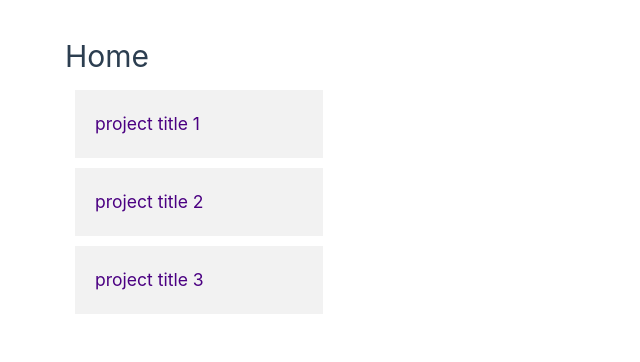
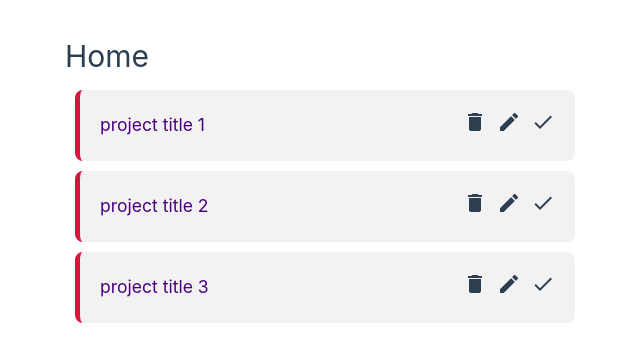
Before and after one commit to MadThura/project-planner, a Vue app: page / in a window 1280 px wide. Shown: the top 362 px of the page, without its empty margins (307-947 px from the left). Built offline with nearby package versions, Linux system fonts and the light colour scheme; data requests are answered from the project's data file.

Commit message:
adding css and icons

```diff
--- a/index.html
+++ b/index.html
@@ -2,8 +2,10 @@
 <html lang="en">
   <head>
     <meta charset="UTF-8">
-    <link rel="icon" href="/favicon.ico">
+    <!-- <link rel="icon" href="/favicon.ico"> -->
     <meta name="viewport" content="width=device-width, initial-scale=1.0">
+    <link href="https://fonts.googleapis.com/icon?family=Material+Icons"
+    rel="stylesheet">
     <title>Vite App</title>
   </head>
   <body>
--- a/src/assets/main.css
+++ b/src/assets/main.css
@@ -5,6 +5,10 @@
   margin: 0 auto;
   padding: 2rem;
   font-weight: normal;
+}
+
+.material-icons {
+  color: #2c3e50;
 }
 
 a,
@@ -22,9 +26,9 @@
 }
 
 @media (min-width: 1024px) {
-  body {
-    /* display: flex; */
-  }
+  /* body {
+    display: flex;
+  } */
 
   #app {
     display: grid;
--- a/src/components/SingleProject.vue
+++ b/src/components/SingleProject.vue
@@ -1,6 +1,15 @@
 <template>
-  <div class="project" @click="showDetail=!showDetail">
-    <h3>{{ project.title }}</h3>
+  <div class="project">
+    <div class="flexing">
+      <div>
+        <h3 @click="showDetail = !showDetail">{{ project.title }}</h3>
+      </div>
+      <div>
+        <span class="material-icons">delete</span>
+        <span class="material-icons">edit</span>
+        <span class="material-icons">done</span>
+      </div>
+    </div>
     <p v-if="showDetail">{{ project.detail }}</p>
   </div>
 </template>
@@ -18,10 +27,13 @@
 
 <style>
 .project {
+  width: 100%;
   padding: 20px;
   background-color: #f2f2f2;
   cursor: pointer;
   margin: 10px;
+  border-left: 5px solid crimson;
+  border-radius: 8px;
 }
 
 h3 {
@@ -31,4 +43,18 @@
 p {
   color: #2c3e50;
 }
+
+.flexing {
+  display: flex;
+  justify-content: space-between;
+  align-items: center;
+}
+
+span {
+  margin-left: 10px;
+}
+
+span:hover {
+  color: #777;
+}
 </style>
--- a/src/views/HomeView.vue
+++ b/src/views/HomeView.vue
@@ -6,6 +6,7 @@
     </div>
   </div>
 </template>
+
 <script>
 import SingleProject from '@/components/SingleProject.vue';
 export default {
@@ -32,3 +33,9 @@
   }
 }
 </script>
+
+<style>
+.home {
+  width: 500px;
+}
+</style>
```
